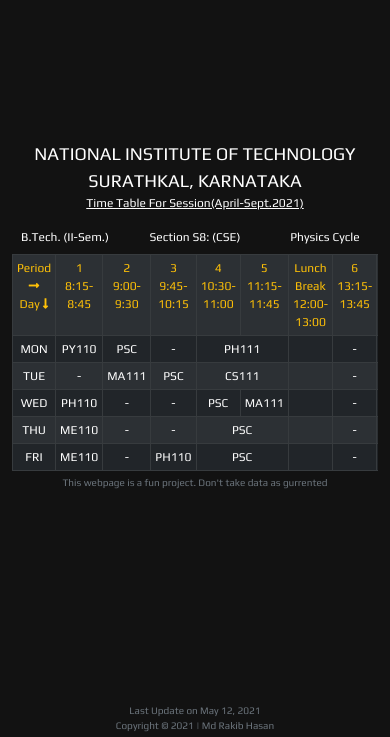
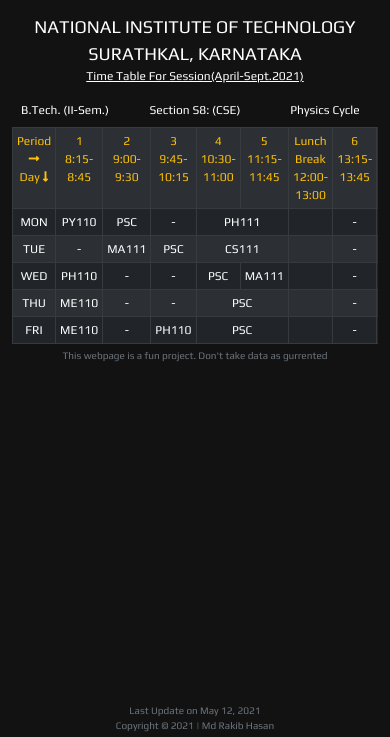
Before and after one commit to me-rakib/class-routine, a plain HTML site: page index.html in a window 390 px wide. Shown: the part 107-844 px from the top of the page. Drawn offline with nearby package versions, Linux system fonts and the light colour scheme.

Commit message:
responsive - remove middle

```diff
--- a/assets/style.css
+++ b/assets/style.css
@@ -47,12 +47,6 @@
     .nitk-title {
         font-size: 18px !important;
     }
-    .take-middle {
-        position: absolute;
-        top: 50%;
-        left: 50%;
-        transform: translate(-50%, -50%);
-      }
     .font-size-12 {
         font-size: 12px;
     }
--- a/index.html
+++ b/index.html
@@ -68,7 +68,7 @@
     </section>
 
     <!--Table Section-->
-    <section class="container font-play take-middle">
+    <section class="container font-play">
       <div>
         <div class="nitk-name text-center">
           <div class="mb-3">
@@ -80,7 +80,7 @@
           <div class="row mb-2 mb-sm-3 text-capitalize font-size-12">
             <div class="col-4">
               <span>b.Tech. (II-Sem.)</span>
-            </div class="take-middle">
+            </div>
             <div class="col-4">
               <span>Section S8: (CSE)</span>
             </div>
```
